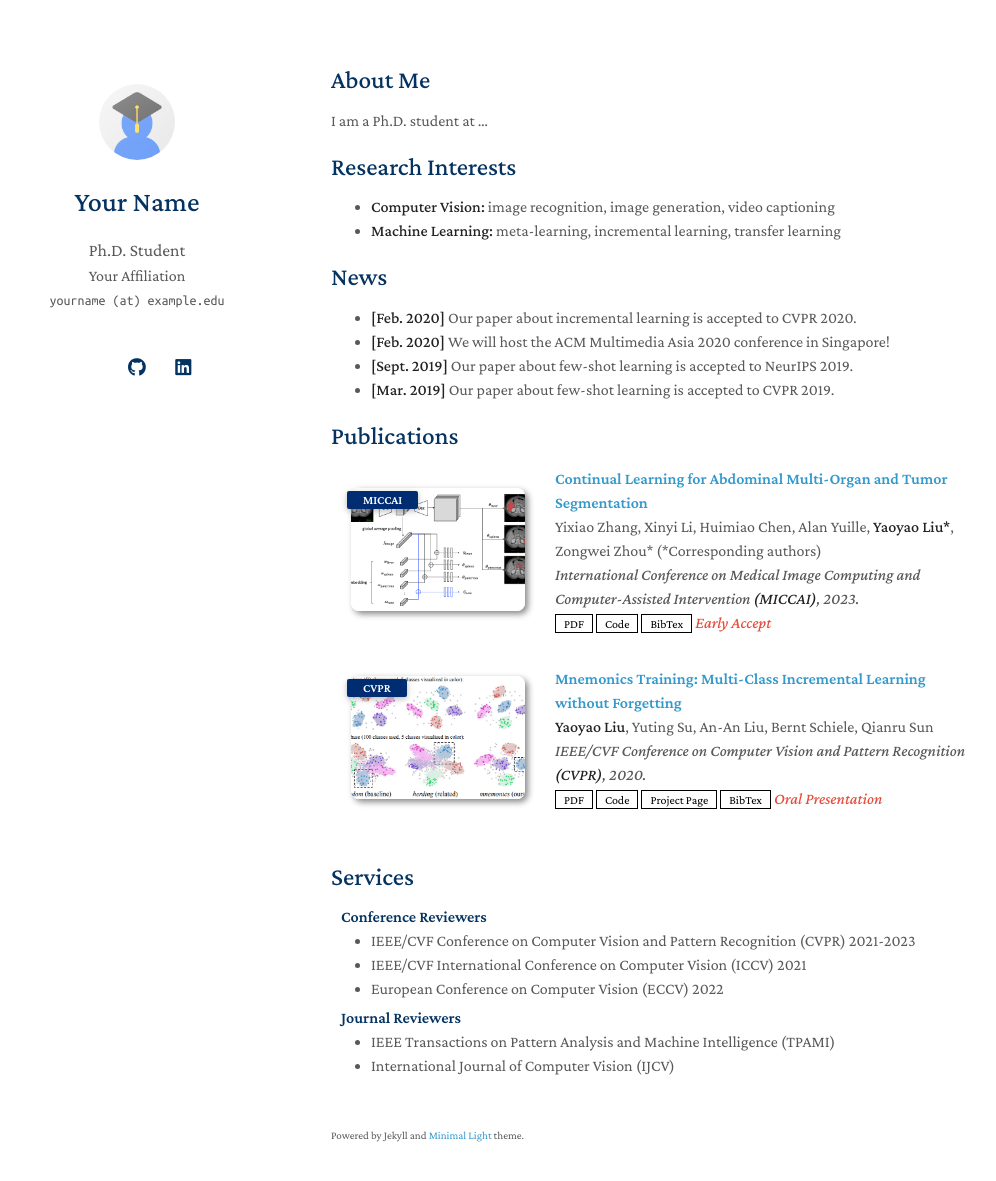
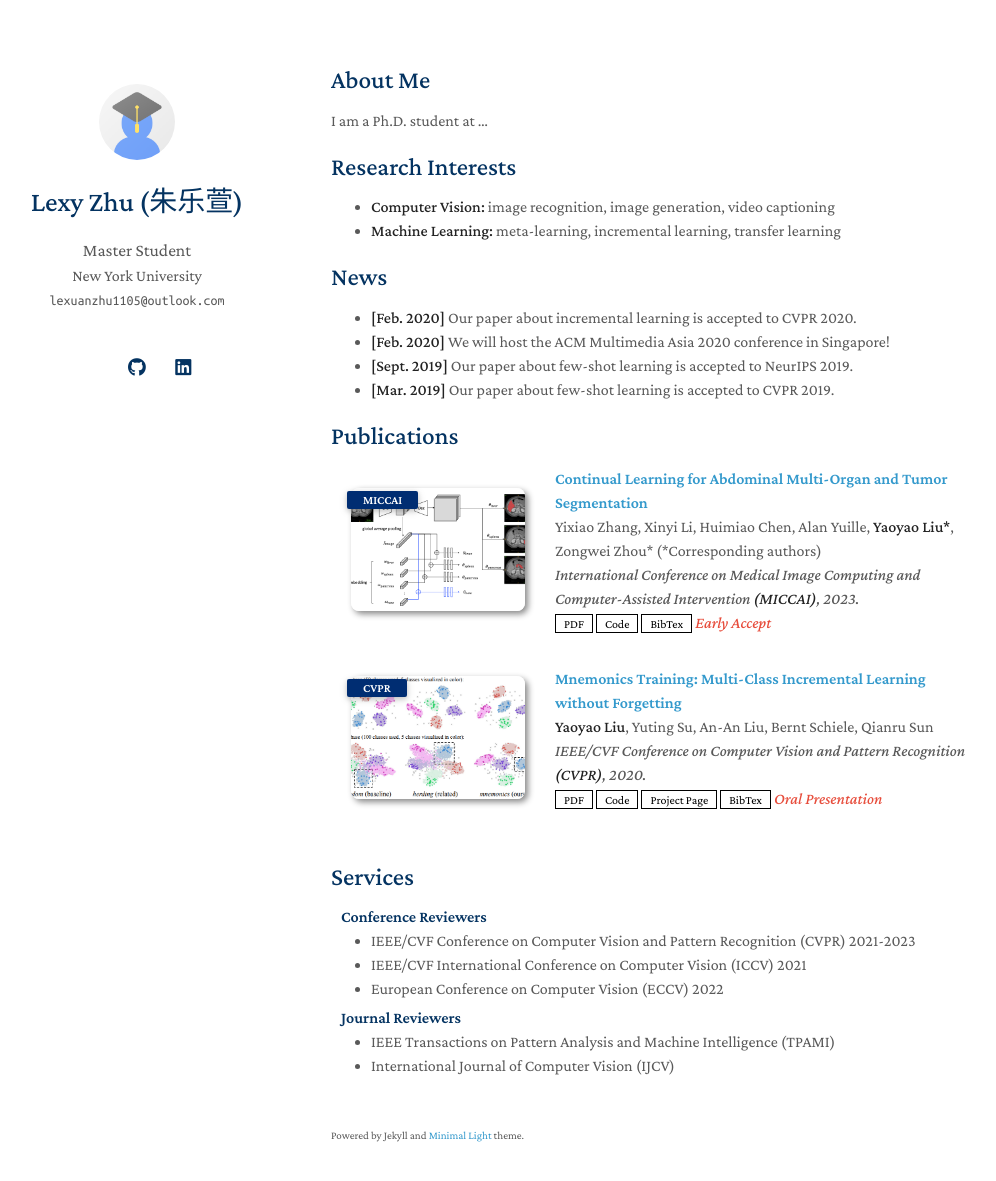
Before and after one commit to LexyZhu/LexyZhu.github.io, a Jekyll site: the page built from index.md, in a window 1280 px wide and 1216 px high. Shown: the top 1181 px of the window, without its empty margins (139-1135 px from the left). Built offline with Jekyll 4.4.1, drawn with Linux system fonts in a browser that asks for light colours; a style sheet for code colours, icons or effects is not loaded; our own code applies the rules of GitHub Pages for plain Markdown files.

Commit message:
Update _config.yml

```diff
--- a/_config.yml
+++ b/_config.yml
@@ -1,8 +1,8 @@
 # Basic Information
-title: Your Name
-position: Ph.D. Student
-affiliation: Your Affiliation
-email: yourname (at) example.edu
+title: Lexy Zhu (朱乐萱)
+position: Master Student
+affiliation: New York University
+email: lexuanzhu1105@outlook.com
 
 # Search Engine Optimization (SEO)
 # The following information is used to improve the website traffic from search engines, e.g., Google.
```
